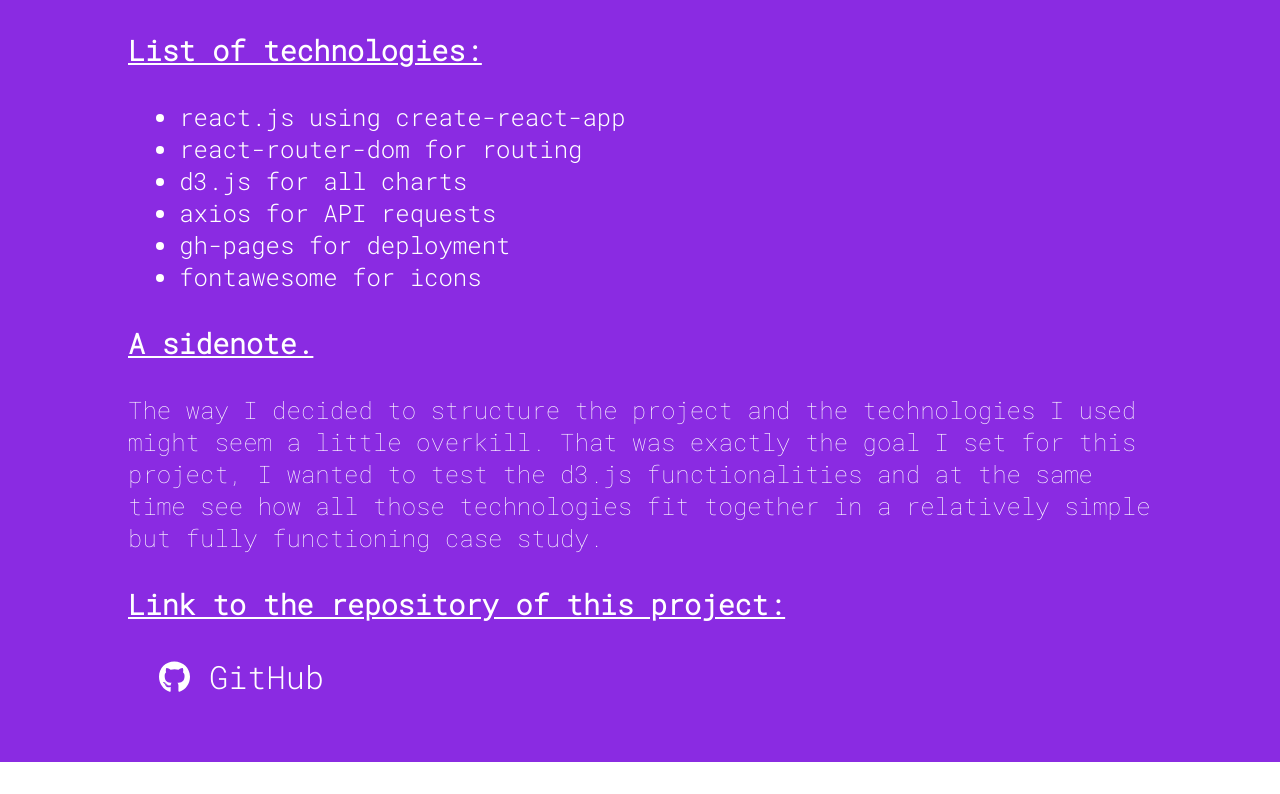
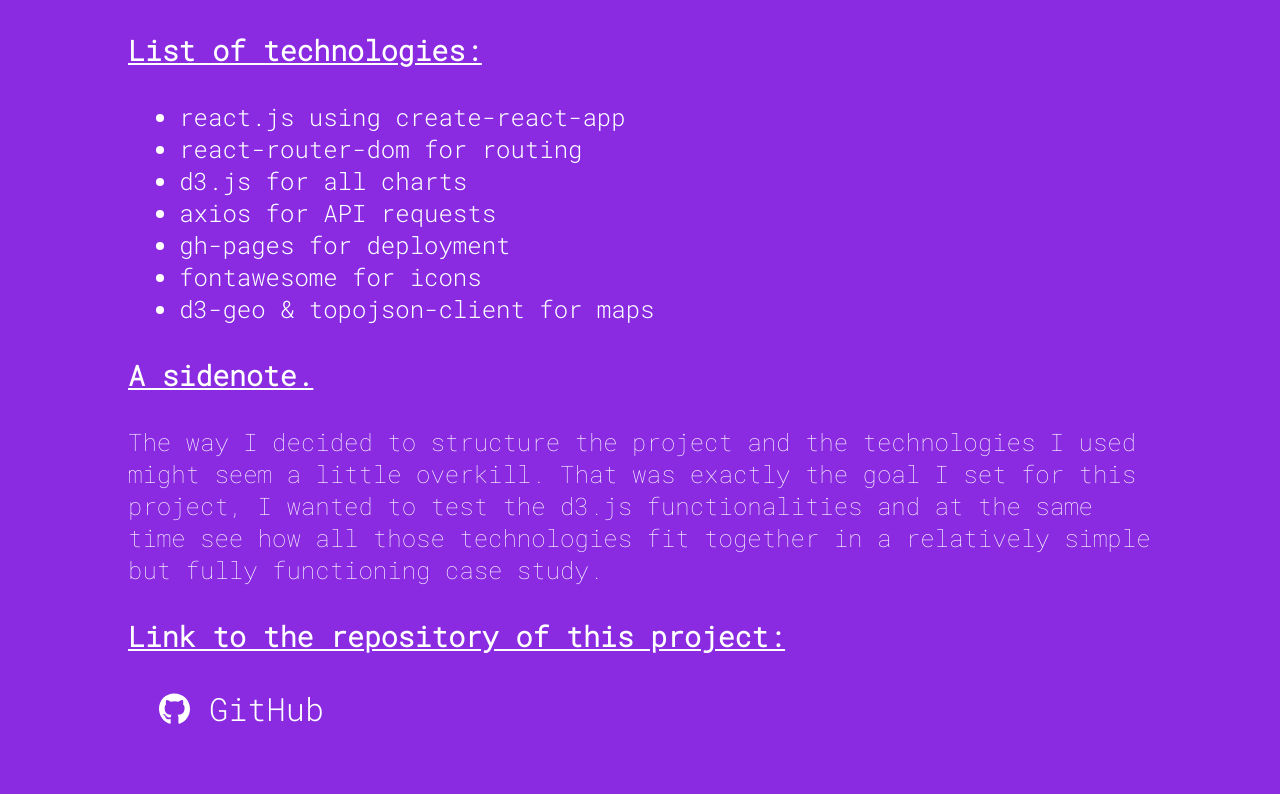
Before and after one commit to dnlk86/data-driven-documents, a React (Create React App) app: page /scatterplot-graph in a window 1280 px wide. Shown: the part 610-1404 px from the top of the page. Before the commit the page ends 1372 px from the top, so only its background shows below. Built offline with nearby package versions, Linux system fonts and the light colour scheme.

Commit message:
added li to home

```diff
--- a/src/pages/home/Home.js
+++ b/src/pages/home/Home.js
@@ -34,6 +34,7 @@
                 <li>axios for API requests</li>
                 <li>gh-pages for deployment</li>
                 <li>fontawesome for icons</li>
+                <li>d3-geo & topojson-client for maps</li>
             </ul>
             <br />
             <h3>A sidenote.</h3>
```
